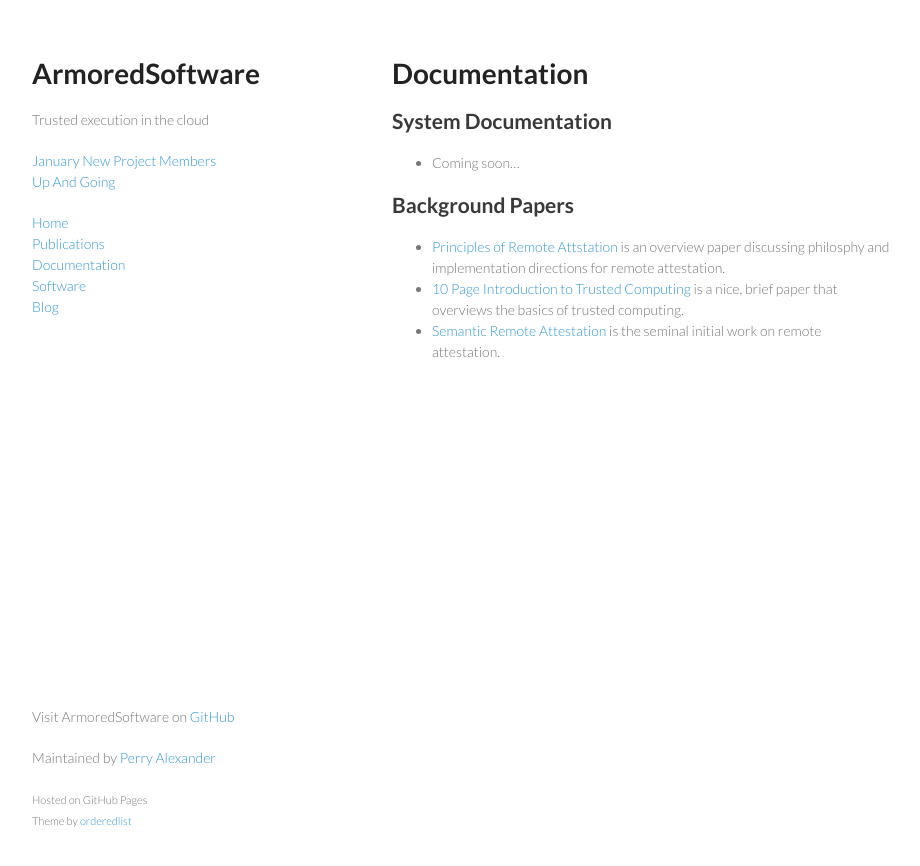
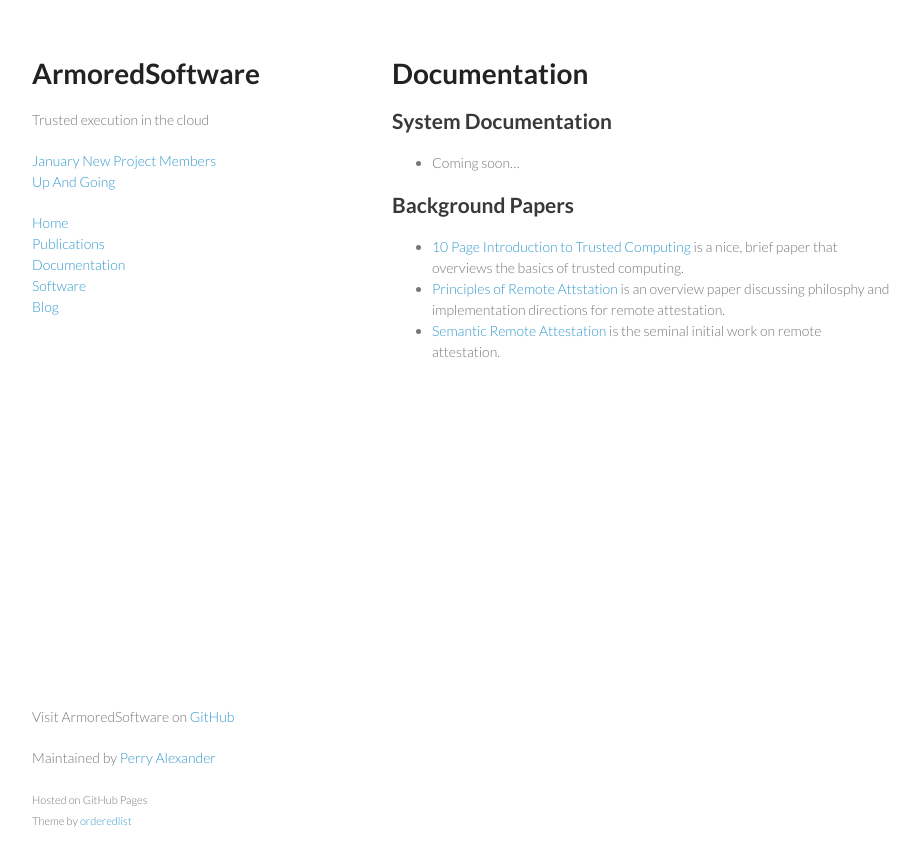
Before and after one commit to armoredsoftware/armoredsoftware.github.io, a Jekyll site: the page built from documentation.md, in a window 1280 px wide. Shown: the top 866 px of the page, without its empty margins (178-1098 px from the left). Built offline with Jekyll 4.4.1, drawn with Linux system fonts in a browser that asks for light colours.

Commit message:
adding references

```diff
--- a/documentation.md
+++ b/documentation.md
@@ -11,7 +11,7 @@ title: {{ site.title }}
 
 ## Background Papers
 
-* [Principles of Remote Attstation](http://citeseerx.ist.psu.edu/viewdoc/summary?doi=10.1.1.298.2277) is an overview paper discussing philosphy and implementation directions for remote attestation.
 * [10 Page Introduction to Trusted Computing](http://www.cs.ox.ac.uk/files/1873/RR-08-11.PDF) is a nice, brief paper that overviews the basics of trusted
   computing.
+* [Principles of Remote Attstation](http://citeseerx.ist.psu.edu/viewdoc/summary?doi=10.1.1.298.2277) is an overview paper discussing philosphy and implementation directions for remote attestation.
 * [Semantic Remote Attestation](http://citeseerx.ist.psu.edu/viewdoc/summary?doi=10.1.1.1.4055) is the seminal initial work on remote attestation.
```
